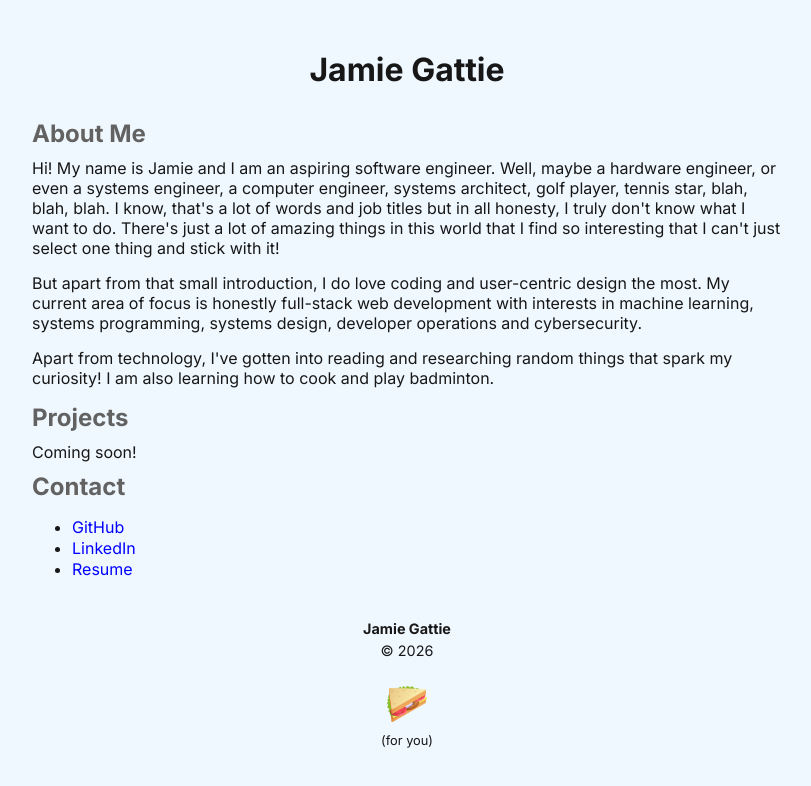
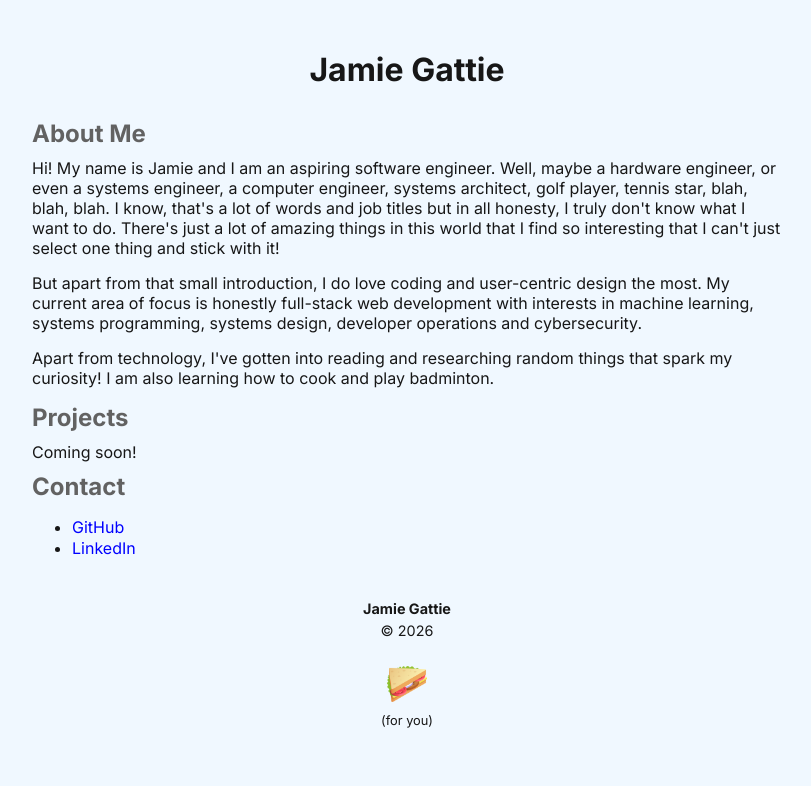
Before and after one commit to sirejamie/personal-portfolio, a React (Vite) app: page / in a window 1280 px wide. Shown: the top 786 px of the page, without its empty margins (233-1044 px from the left). Built offline with nearby package versions, Linux system fonts and the light colour scheme.

Commit message:
Remove resume due to too much upkeep and updating

```diff
--- a/src/constants/data.ts
+++ b/src/constants/data.ts
@@ -62,9 +62,5 @@ export const contacts = [
     {
         title: "LinkedIn",
         link: "https://www.linkedin.com/in/jamiegattie",
-    },
-    {
-        title: "Resume",
-        link: "/files/Resume.pdf",
-    },
+    }
 ];
```
Also changed, not shown: 1 other file (tests, documents, lock files or other folders).
